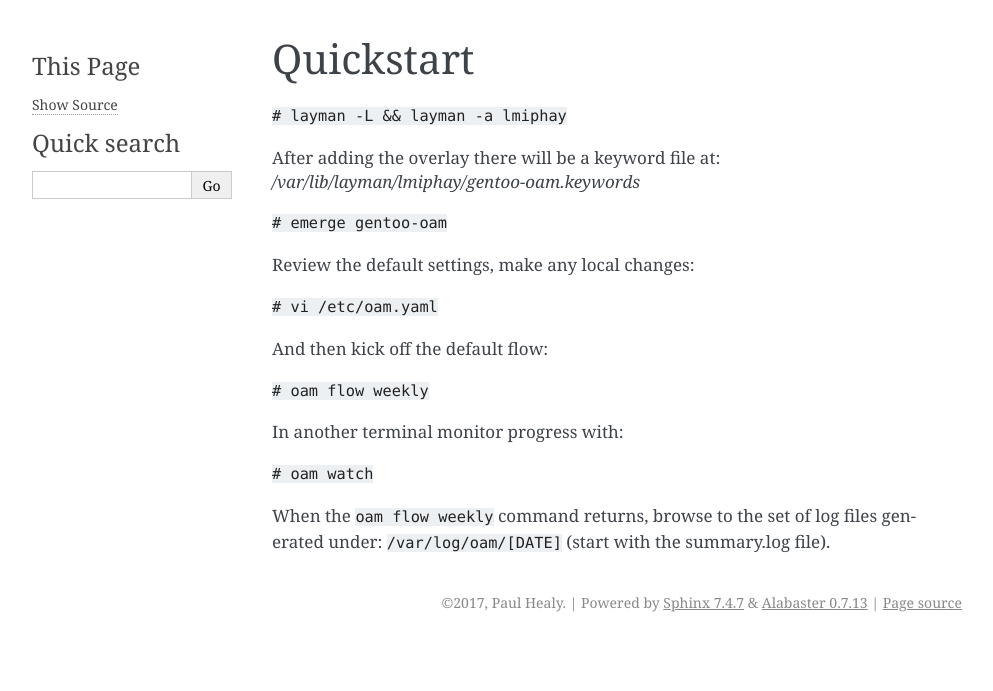
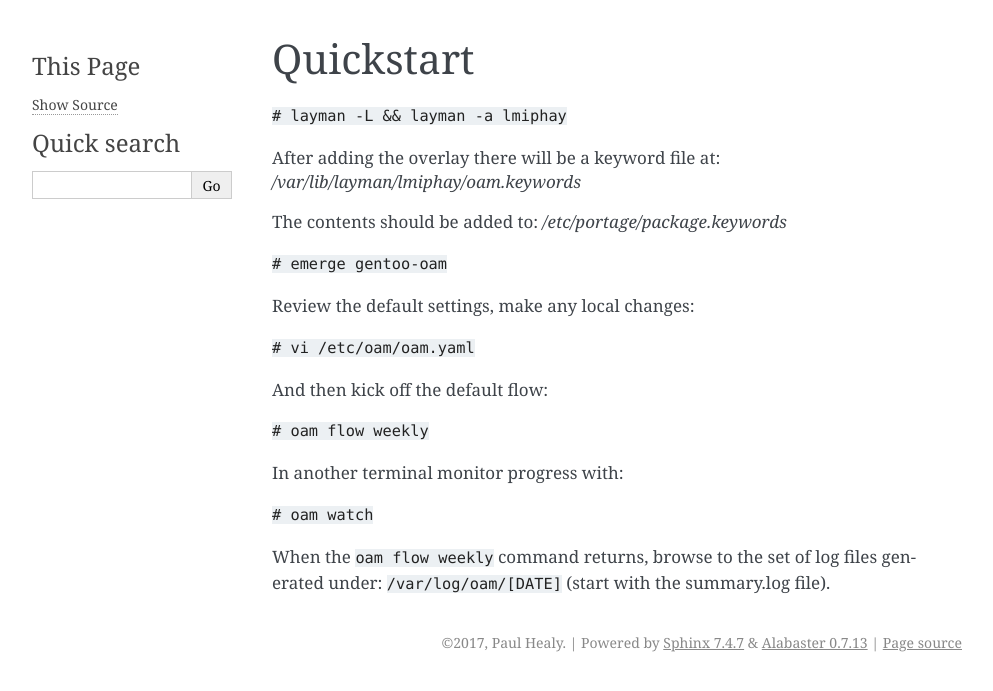
Before and after one commit to lmiphay/oam, a Sphinx documentation site: the page built from docs/source/quickstart.rst, in a window 1280 px wide. Shown: the top 691 px of the page, without its empty margins (148-1141 px from the left). Built offline with Sphinx 7.4.7, drawn with Linux system fonts in a browser that asks for light colours.

Commit message:
update for latest /etc layout

```diff
--- a/docs/source/quickstart.rst
+++ b/docs/source/quickstart.rst
@@ -4,13 +4,15 @@ Quickstart
 
 ``# layman -L && layman -a lmiphay``
 
-After adding the overlay there will be a keyword file at: `/var/lib/layman/lmiphay/gentoo-oam.keywords`
+After adding the overlay there will be a keyword file at: `/var/lib/layman/lmiphay/oam.keywords`
+
+The contents should be added to: `/etc/portage/package.keywords`
 
 ``# emerge gentoo-oam``
 
 Review the default settings, make any local changes:
 
-``# vi /etc/oam.yaml``
+``# vi /etc/oam/oam.yaml``
 
 And then kick off the default flow:
 
```
